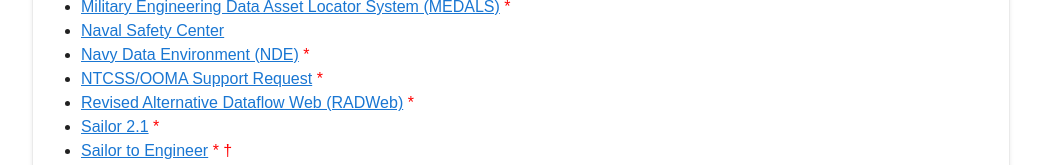
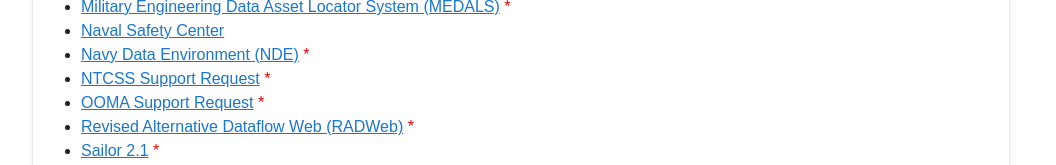
Before and after one commit to dkhill/navy311, a Vue app: page /home in a window 1280 px wide. Shown: the part 1603-1768 px from the top of the page, without its empty margins (119-1175 px from the left). Built offline with nearby package versions, Linux system fonts and the light colour scheme.

Commit message:
SESD00006483651 - OOMA and NTSCC on Home Page

```diff
--- a/package.json
+++ b/package.json
@@ -6,7 +6,8 @@
     "serve": "vue-cli-service serve",
     "build": "vue-cli-service build --mode production",
     "lint": "vue-cli-service lint",
-    "deploy": "rsync -arvz -e 'ssh -p 23790' --progress --delete /home/dkhill/Programming/Vue-JS/navy311/dist/* farwestw@fwcc4u.com:/home/farwestw/public_html/navy311"
+    "deploy": "rsync -arvz -e 'ssh -p 23790' --progress --delete /home/dkhill/Programming/Vue-JS/navy311/dist/* farwestw@fwcc4u.com:/home/farwestw/public_html/navy311",
+    "deployAWS": "aws --profile navy311aws_u --region us-east-1 s3 sync ./dist s3://navy311aws --delete"
   },
   "dependencies": {
     "babel-polyfill": "^6.26.0",
--- a/src/components/homepage.vue
+++ b/src/components/homepage.vue
@@ -910,8 +910,14 @@
           legend: " *"
         },
         {
-          text: "NTCSS/OOMA Support Request",
-          value: "https://neitsm.dc3n.navy.mil/arsys",
+          text: "NTCSS Support Request",
+          value: "https://nesd-dwp.onbmc.mil/dwp/app/#/itemprofile/11603",
+          tab_title: "Equipment/Maintenance",
+          legend: " *"
+        },
+        {
+          text: "OOMA Support Request",
+          value: "https://nesd-dwp.onbmc.mil/dwp/app/#/itemprofile/12101",
           tab_title: "Equipment/Maintenance",
           legend: " *"
         },
```
Also changed, not shown: 3 other files (tests, documents, lock files or other folders).
